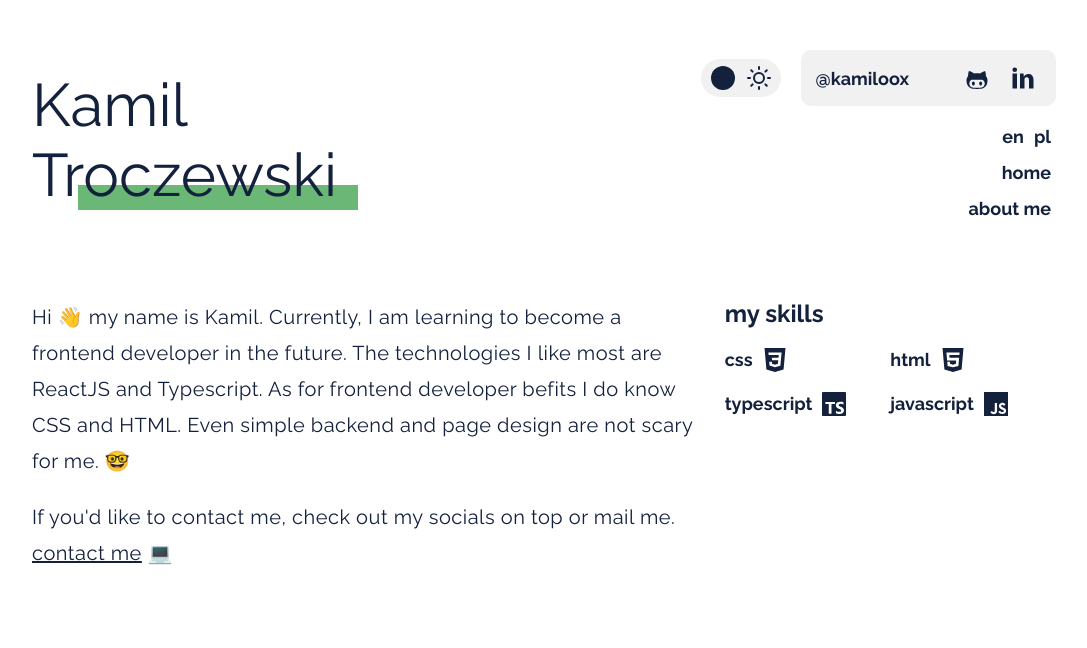
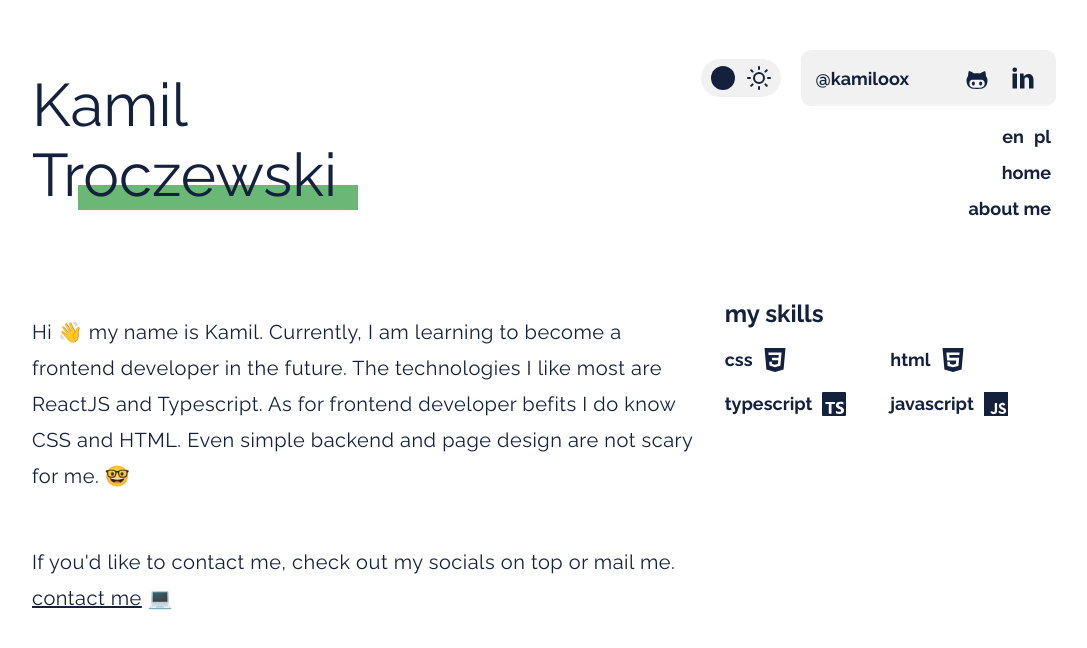
Before and after one commit to kamiloox/personal-blog, a Next.js app: page /about in a window 1280 px wide. Shown: the top 648 px of the page, without its empty margins (96-1183 px from the left). Built offline with nearby package versions, Linux system fonts and the light colour scheme.

Commit message:
Update typography padding

```diff
--- a/components/shared/components/callout/Callout.module.scss
+++ b/components/shared/components/callout/Callout.module.scss
@@ -24,6 +24,9 @@
 }
 
 .icon {
+  display: flex;
+  align-items: center;
+  transform: translateY(-4px);
   font-size: 28px;
   margin-right: 20px;
 
--- a/components/shared/components/typography/Typography.module.scss
+++ b/components/shared/components/typography/Typography.module.scss
@@ -4,9 +4,11 @@
   font-size: var(--text-xl);
   letter-spacing: 0.5px;
   line-height: 180%;
+  padding: 15px 0;
 
   @include bpTablet {
     font-size: var(--text-lg);
+    padding: 5px 0;
     line-height: 170%;
   }
 }
```
